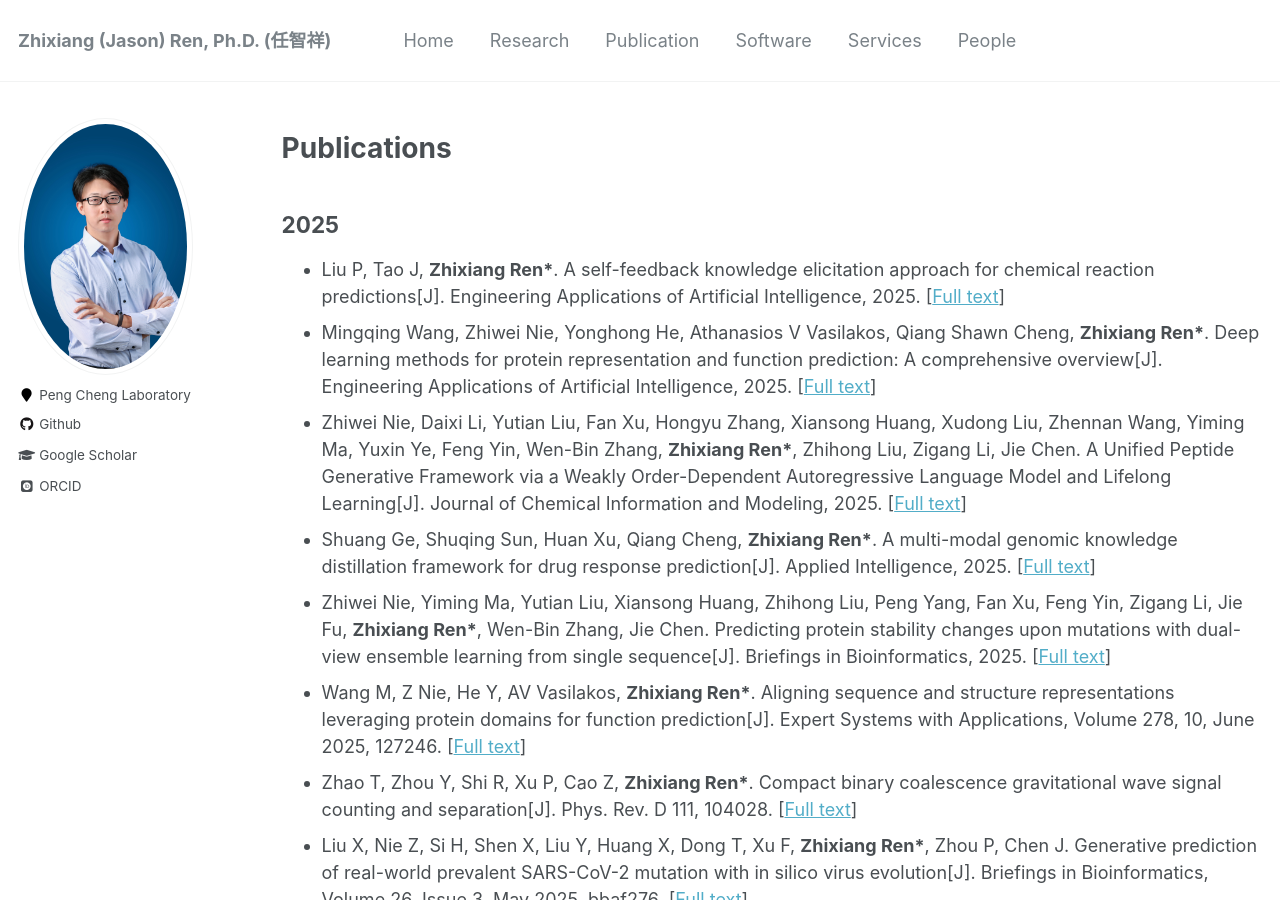
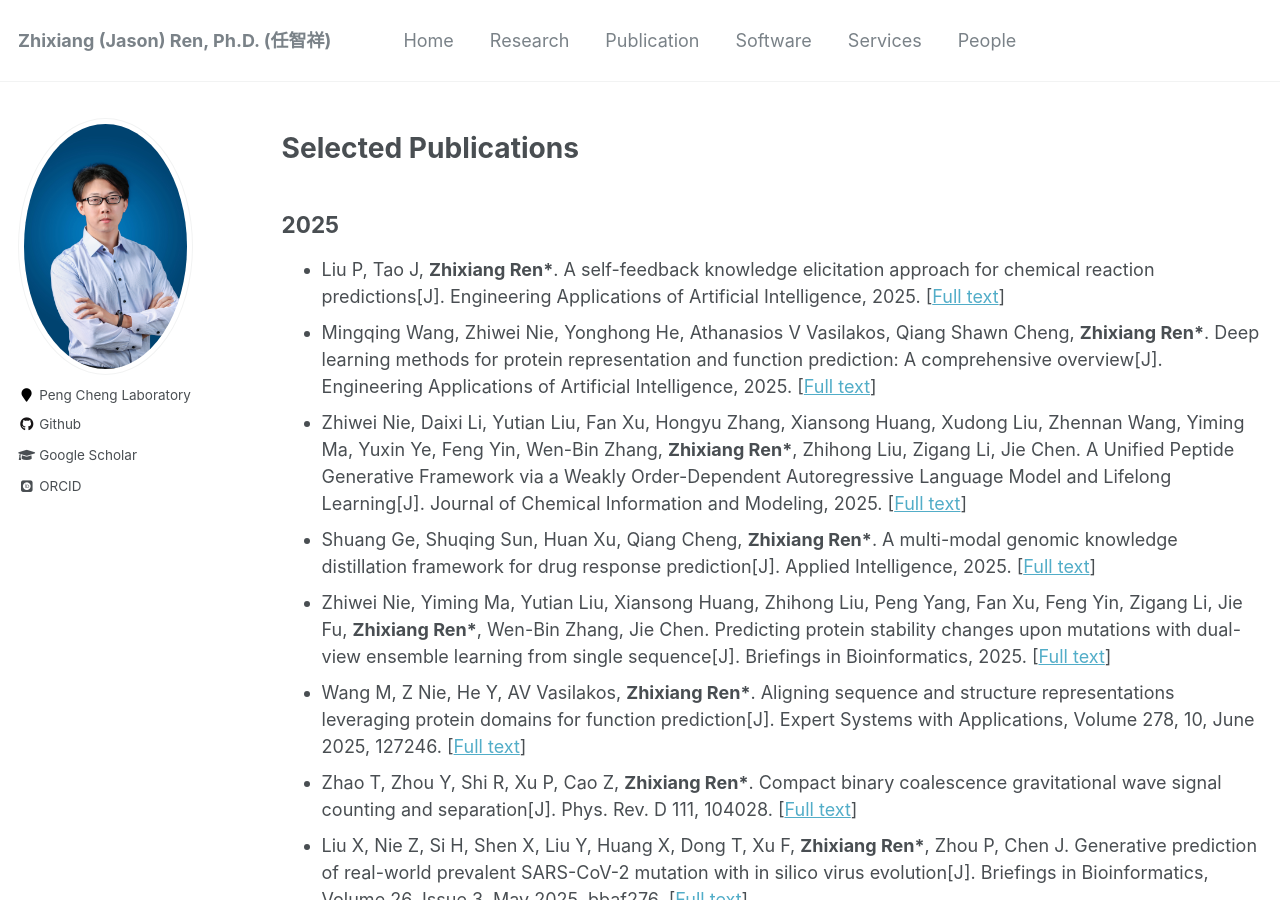
Before and after one commit to zhixiang-ren/zhixiang-ren.github.io, a Jekyll site: the page built from _pages/Publication.html, in a window 1280 px wide and 900 px high. Built offline with Jekyll 4.4.1, drawn with Linux system fonts in a browser that asks for light colours; some web fonts are replaced.

Commit message:
Update Publication.html

```diff
--- a/_pages/Publication.html
+++ b/_pages/Publication.html
@@ -5,7 +5,7 @@ permalink: /Publication/
 author_profile: true
 ---
 
-<h1>Publications</h1>
+<h1>Selected Publications</h1>
 
 <!-- 2025 年的论文 -->
 <h2>2025</h2>
```
